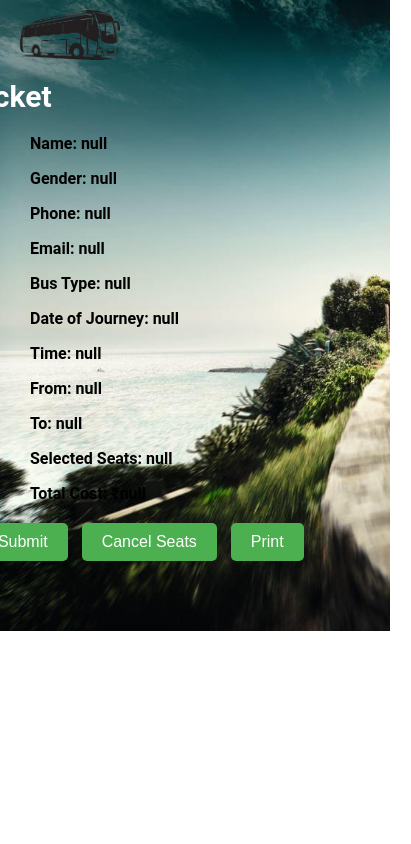
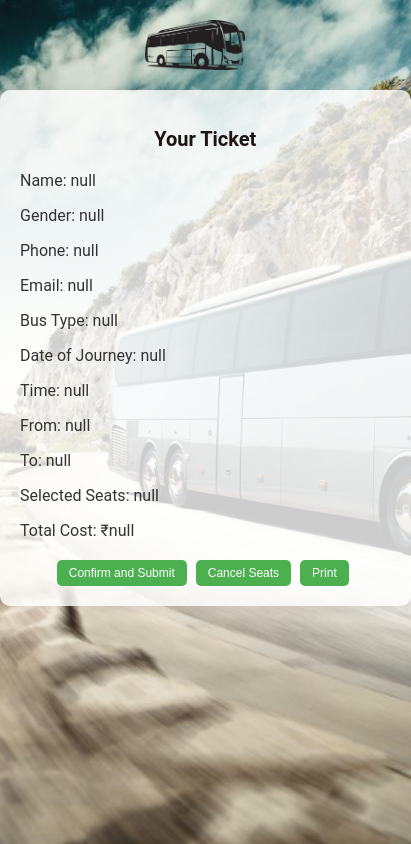
Before and after one commit to sriramgaddam1/Bus-Reservation-System, a plain HTML site: page summary.html in a window 390 px wide. Shown: the whole page, 411 px wide, since content can reach past the window. Drawn offline with Linux system fonts and the light colour scheme.

Commit message:
summary.html

```diff
--- a/summary.html
+++ b/summary.html
@@ -6,24 +6,21 @@
     <title>Summary</title>
     <style>
         body {
-            font-family: Roboto;
+            font-family: Roboto, sans-serif;
             background-color: #f4f4f4;
             margin: 0;
             padding: 0;
-            background: url(images/9.jpg);
-            background-size: auto;
+            background: url(images/9.jpg) no-repeat center center fixed;
             background-size: cover;
-            background-repeat: no-repeat;
         }
 
         .container {
             max-width: 600px;
             margin: 50px auto;
             padding: 20px;
-            background-color: transparent;
-            margin-left: 10px;
-            margin-top: -30px;
-            font-weight: bold;
+            background-color: rgba(255, 255, 255, 0.8);
+            border-radius: 10px;
+            box-shadow: 0 0 10px rgba(0, 0, 0, 0.1);
         }
 
         h2 {
@@ -34,13 +31,12 @@
 
         p {
             margin-bottom: 10px;
+            color: #333;
         }
 
         .button-container {
             text-align: center;
             margin-top: 20px;
-            font-weight: bold;
-            margin-left: -200px;
         }
 
         button {
@@ -58,20 +54,45 @@
             background-color: #45a049;
         }
 
-        h2 {
-            font-size: 30px;
-            margin-left: -450px;
-            color: white;
-            border-color: black;
-            border-width: 2px;
-        }
-
         img {
             width: 100px;
             height: 50px;
-            position: relative;
-            margin-top: 10px;
-            margin-left: 20px;
+            display: block;
+            margin: 20px auto 0;
+        }
+
+        /* Media Queries */
+        @media (max-width: 768px) {
+            .container {
+                width: 90%;
+                margin: 30px auto;
+            }
+
+            h2 {
+                font-size: 24px;
+            }
+
+            button {
+                padding: 8px 16px;
+                font-size: 14px;
+            }
+        }
+
+        @media (max-width: 480px) {
+            .container {
+                width: 95%;
+                margin: 20px auto;
+            }
+
+            h2 {
+                font-size: 20px;
+            }
+
+            button {
+                padding: 6px 12px;
+                font-size: 12px;
+                margin-right: 5px;
+            }
         }
     </style>
 </head>
@@ -79,7 +100,7 @@
     <!-- Header section with logo -->
     <header>
         <div>
-            <img src="images/buslogo-removebg-preview.png" alt="">
+            <img src="images/buslogo-removebg-preview.png" alt="Bus Logo">
         </div>
     </header>
 
@@ -160,7 +181,7 @@
             })
             .catch(error => {
                 console.error('Error:', error);
-                alert('Thank you for Booking!!!! Have a Safe Journey!!!!  ');
+                alert('Thank you for Booking!!!! Have a Safe Journey!!!!');
             });
         }
 
```
